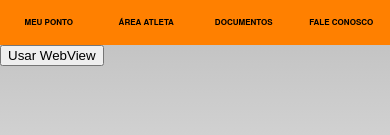
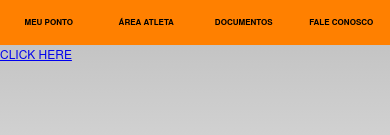
Before and after one commit to jasprintbr/vo2, a plain HTML site: page vo2extreme/www/index.html in a window 390 px wide. Shown: the part 160-295 px from the top of the page. Drawn offline with Linux system fonts and the light colour scheme; some packages are replaced by stand-ins of ours.

Commit message:
cccc
ccc

```diff
--- a/vo2extreme/www/index.html
+++ b/vo2extreme/www/index.html
@@ -46,7 +46,7 @@ function onDeviceReady() {
    <div style="background:#FF8000; float: left; width: 25%"><p align="CENTER"><img src="img/4.png" alt="Smiley face" height="30" width="30"><h6 align="center">Fale Conosco</h6></p></div>
 
 
-<input type="button" id="button1" onclick="window.open('http://sergipeinformatica.com.br','_blank','location=yes','closebuttoncaption=Return');" value="Usar WebView">
+<a href="onDeviceReady()" ontouchend="window.open('http://google.com.br','_blank','location=yes','closebuttoncaption=Return');">Click Here</a>
 
 
         <script type="text/javascript" src="cordova.js"></script>
```
